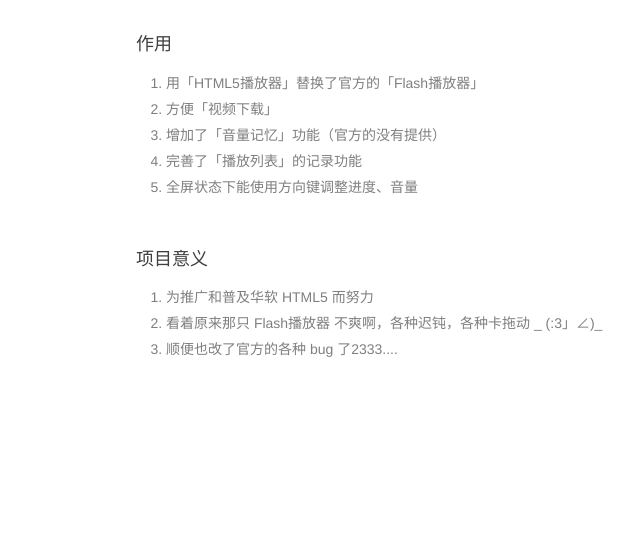
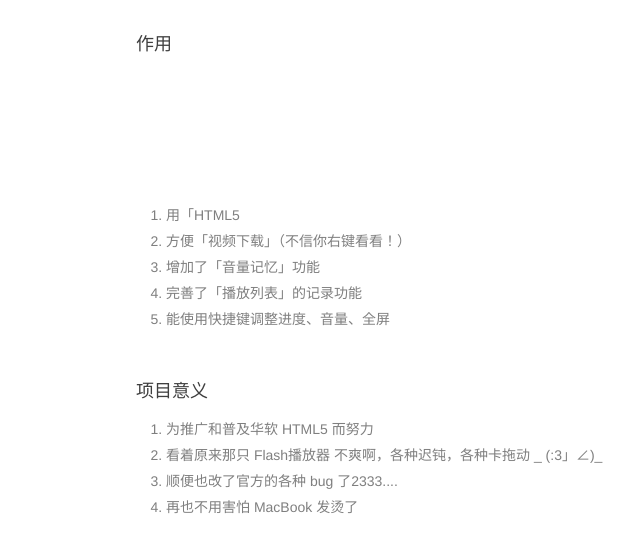
Before and after one commit to viko16/NavodHTML5, a plain HTML site: page index.html in a window 1280 px wide. Shown: the part 1089-1641 px from the top of the page, without its empty margins (14-654 px from the left). Before the commit the page ends 1501 px from the top, so only its background shows below. Drawn offline with nearby package versions, Linux system fonts and the light colour scheme; a script that the page names is missing; some icons are missing.

Commit message:
Update index.html

```diff
--- a/index.html
+++ b/index.html
@@ -3,7 +3,7 @@
 <head>
 	<meta charset="utf-8">
 	<meta http-equiv="X-UA-Compatible" content="IE=edge">
-	<title>NA新在线影院html5播放器</title>
+	<title>NA新在线影院HTML5播放器</title>
 	<link href="http://cdn.bootcss.com/bootstrap/2.3.2/css/bootstrap.min.css" rel="stylesheet">
 	<link href="css/style.css" rel="stylesheet">
 	<script src="http://cdn.bootcss.com/jquery/1.10.2/jquery.min.js"></script>
@@ -67,11 +67,11 @@
                 <h4 class="feature-title"><i class="icon-goals"></i>作用</h4>
                 <div class="feature-text">
                     <ol>
-                    <li>用「HTML5播放器」替换了官方的「Flash播放器」</li>
-                    <li>方便「视频下载」</li>
-                    <li>增加了「音量记忆」功能（官方的没有提供）</li>
+                    <li>用「HTML5 <video> 标签」替换了官方的「Flash 播放器」</li>
+                    <li>方便「视频下载」（不信你右键看看！）</li>
+                    <li>增加了「音量记忆」功能</li>
                     <li>完善了「播放列表」的记录功能</li>
-                    <li>全屏状态下能使用方向键调整进度、音量</li>
+                    <li>能使用快捷键调整进度、音量、全屏</li>
                     </ol>
                 </div>
             </div>
@@ -82,6 +82,7 @@
                    <li>为推广和普及华软 HTML5 而努力</li>
                    <li>看着原来那只 Flash播放器 不爽啊，各种迟钝，各种卡拖动 _ (:3」∠)_</li>
                    <li>顺便也改了官方的各种 bug 了2333....</li>
+                   <li>再也不用害怕 MacBook 发烫了</li>
                    </ol>
                 </div>
             </div>
@@ -90,7 +91,7 @@
 
     <div class="container" id="duoshuo">
         <!-- 多说评论框 start -->
-            <div class="ds-thread" data-thread-key="请将此处替换成文章在你的站点中的ID" data-title="请替换成文章的标题" data-url="请替换成文章的网址"></div>
+            <div class="ds-thread" data-thread-key="NavodHTML5" data-title="NA新在线影院HTML5播放器" data-url="http://viko16.github.io/NavodHTML5/"></div>
         <!-- 多说评论框 end -->
         <!-- 多说公共JS代码 start (一个网页只需插入一次) -->
         <script type="text/javascript">
```
